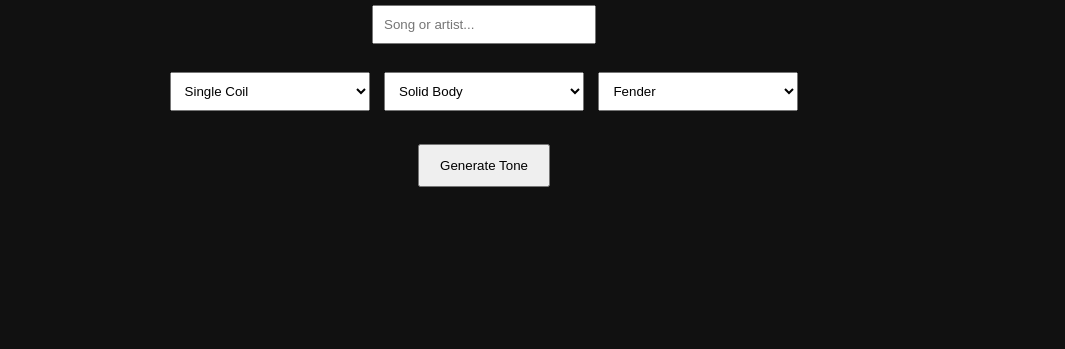
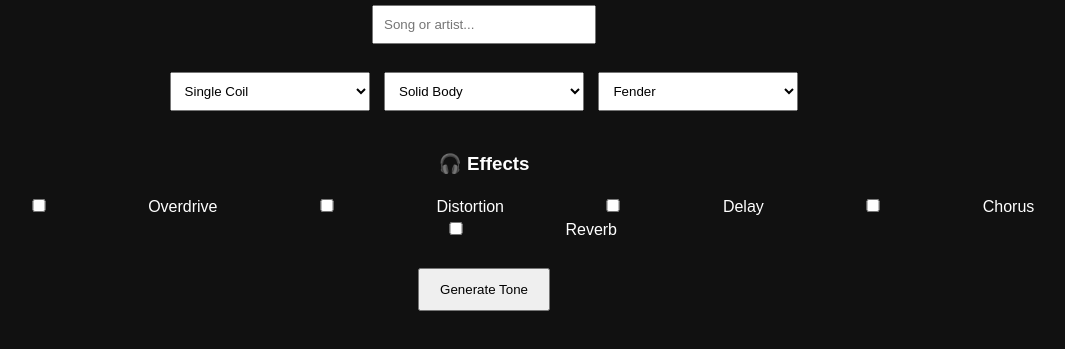
Before and after one commit to gabriel18788/ToneMap, a plain HTML site: page index.html in a window 1280 px wide. Shown: the part 119-468 px from the top of the page, without its empty margins (156-1221 px from the left). Drawn offline with Linux system fonts and the light colour scheme.

Commit message:
Update index.html

```diff
--- a/index.html
+++ b/index.html
@@ -31,7 +31,19 @@
     <option value="marshall">Marshall</option>
     <option value="mesa">Mesa Boogie</option>
     <option value="peavey">Peavey</option>
+    <option value="orange">Orange</option>
+    <option value="roland">Roland JC-120</option>
   </select>
+
+  <br><br>
+
+  <h3>🎧 Effects</h3>
+
+  <label><input type="checkbox" class="fx" value="overdrive"> Overdrive</label>
+  <label><input type="checkbox" class="fx" value="distortion"> Distortion</label>
+  <label><input type="checkbox" class="fx" value="delay"> Delay</label>
+  <label><input type="checkbox" class="fx" value="chorus"> Chorus</label>
+  <label><input type="checkbox" class="fx" value="reverb"> Reverb</label>
 
   <br><br>
 
```
